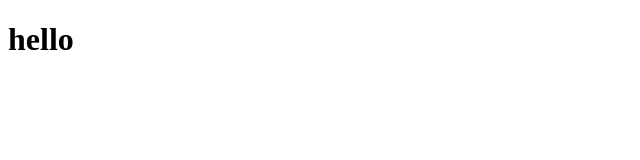
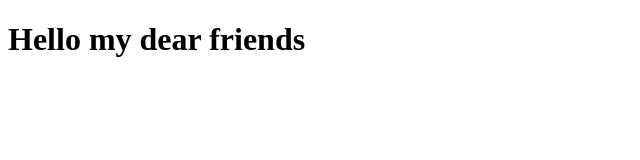
Before and after one commit to ievsepl/First, a plain HTML site: page index.html in a window 1280 px wide. Shown: the whole page, without its empty margins (0-640 px from the left). Drawn offline with Linux system fonts and the light colour scheme.

Commit message:
Update index.html

```diff
--- a/index.html
+++ b/index.html
@@ -7,6 +7,7 @@
     <title>Document</title>
 </head>
 <body>
-<h1>hello</h1>
+
+<h1>Hello my dear friends</h1>
 </body>
 </html>
```
